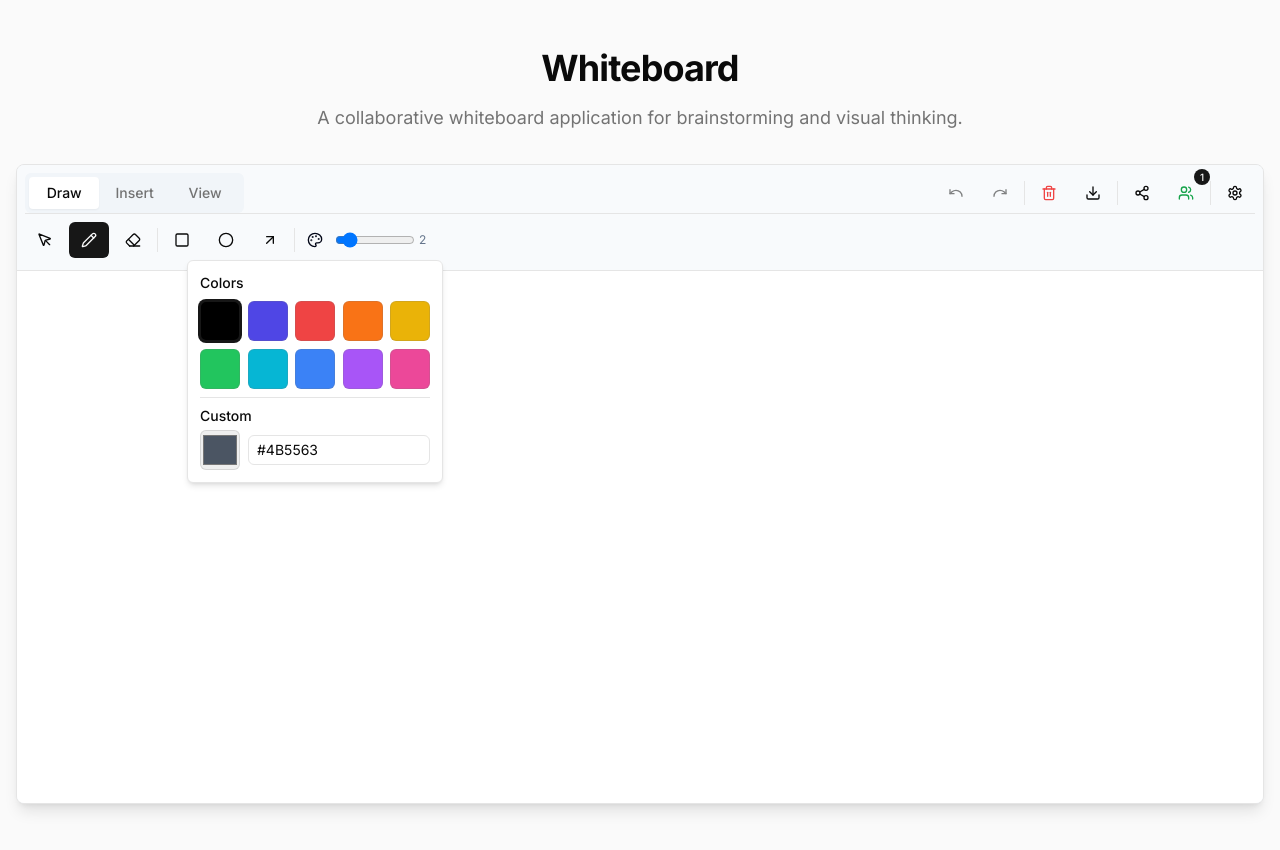
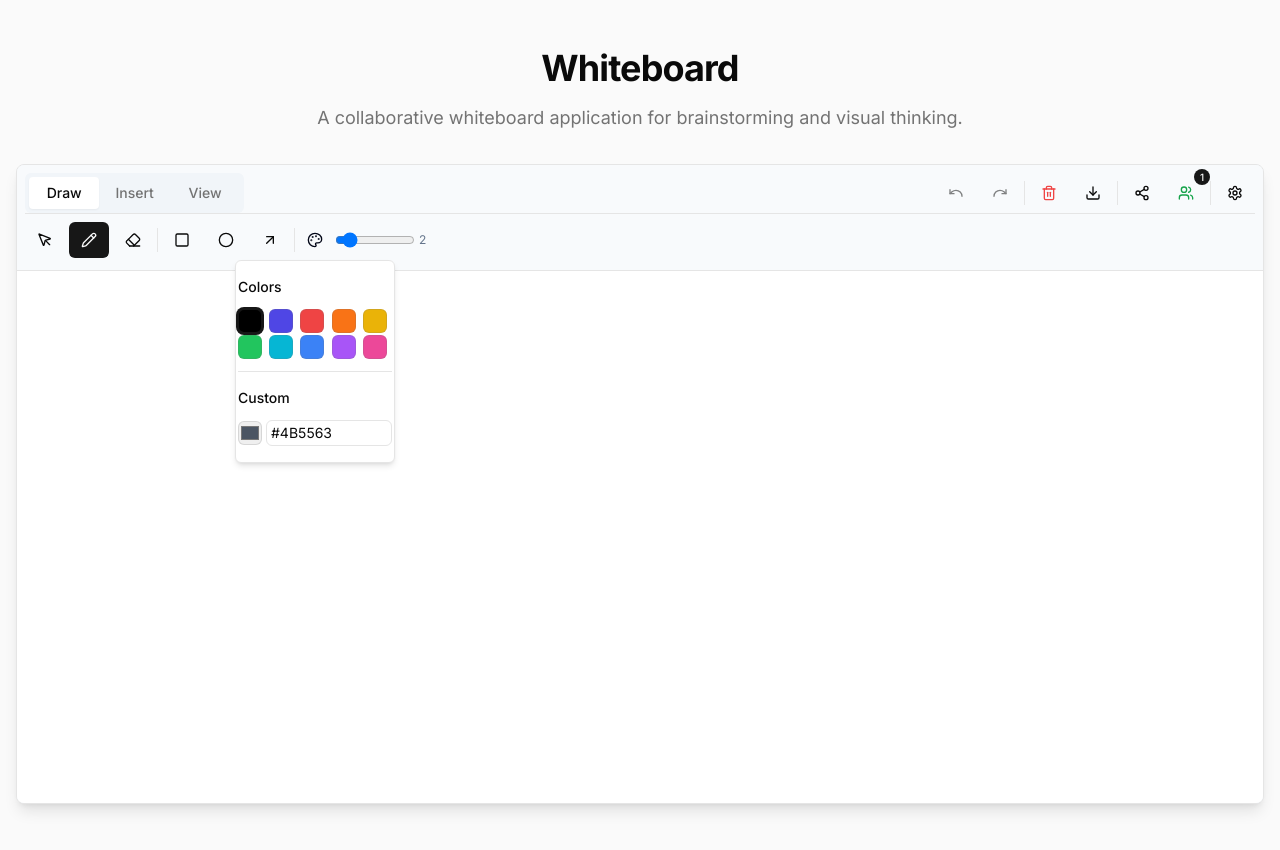
Before and after one commit to nicholaschen09/whiteboard, a Next.js app: page / in a window 1280 px wide. Both pictures are taken after a click on the button 315 px from the left and 240 px from the top of the page. Shown: the top 850 px of the page. Built offline with nearby package versions, Linux system fonts and the light colour scheme.

Commit message:
made colour icons smaller

```diff
--- a/components/color-picker.tsx
+++ b/components/color-picker.tsx
@@ -3,7 +3,7 @@
 import { useState, useEffect } from "react"
 import { Popover, PopoverContent, PopoverTrigger } from "@/components/ui/popover"
 import { Button } from "@/components/ui/button"
-import { Palette } from "lucide-react"
+import { Palette, Check } from "lucide-react"
 import { cn } from "@/lib/utils"
 
 const COLORS = [
@@ -58,63 +58,71 @@ export function ColorPicker({ color, onChange }: ColorPickerProps) {
           <Palette className="h-4 w-4 text-slate-950" />
         </Button>
       </PopoverTrigger>
-      <PopoverContent className="w-64 p-3">
-        <div className="space-y-2">
+      <PopoverContent className="w-40 px-0.5 py-4">
+        <div className="space-y-3">
           <h4 className="text-sm font-medium">Colors</h4>
-          <div className="grid grid-cols-5 gap-2">
+          <div className="grid grid-cols-5 gap-0.5">
             {COLORS.map((c) => (
               <button
                 key={c}
                 className={cn(
-                  "w-10 h-10 rounded-md border border-muted-foreground/20 focus:outline-none focus:ring-2 focus:ring-primary transition-all",
-                  color === c && "ring-2 ring-primary scale-110",
+                  "w-6 h-6 rounded-md border border-muted-foreground/20 focus:outline-none focus:ring-2 focus:ring-primary transition-all relative",
+                  color === c && "ring-2 ring-primary"
                 )}
                 style={{ backgroundColor: c }}
                 onClick={() => {
                   handleColorChange(c)
                   setOpen(false)
                 }}
-              />
+              >
+                {color === c && (
+                  <Check className="w-4 h-4 text-white absolute top-1/2 left-1/2 transform -translate-x-1/2 -translate-y-1/2 drop-shadow-[0_1px_1px_rgba(0,0,0,0.5)]" />
+                )}
+              </button>
             ))}
           </div>
 
           {customColors.length > 0 && (
             <>
               <h4 className="text-sm font-medium mt-4">Custom Colors</h4>
-              <div className="grid grid-cols-5 gap-2">
+              <div className="grid grid-cols-5 gap-0.5">
                 {customColors.map((c) => (
                   <button
                     key={c}
                     className={cn(
-                      "w-10 h-10 rounded-md border border-muted-foreground/20 focus:outline-none focus:ring-2 focus:ring-primary transition-all",
-                      color === c && "ring-2 ring-primary scale-110",
+                      "w-6 h-6 rounded-md border border-muted-foreground/20 focus:outline-none focus:ring-2 focus:ring-primary transition-all relative",
+                      color === c && "ring-2 ring-primary"
                     )}
                     style={{ backgroundColor: c }}
                     onClick={() => {
                       handleColorChange(c)
                       setOpen(false)
                     }}
-                  />
+                  >
+                    {color === c && (
+                      <Check className="w-4 h-4 text-white absolute top-1/2 left-1/2 transform -translate-x-1/2 -translate-y-1/2 drop-shadow-[0_1px_1px_rgba(0,0,0,0.5)]" />
+                    )}
+                  </button>
                 ))}
               </div>
             </>
           )}
 
-          <div className="flex items-center gap-2 mt-3 pt-2 border-t">
+          <div className="flex items-center gap-1 mt-4 pt-4 border-t">
             <div className="flex-1">
-              <h4 className="text-sm font-medium mb-1">Custom</h4>
-              <div className="flex items-center gap-2">
+              <h4 className="text-sm font-medium mb-3">Custom</h4>
+              <div className="flex items-center gap-1">
                 <input
                   type="color"
                   value={color}
                   onChange={(e) => handleColorChange(e.target.value)}
-                  className="w-10 h-10 rounded-md border border-muted-foreground/20 cursor-pointer"
+                  className="w-6 h-6 rounded-md border border-muted-foreground/20 cursor-pointer"
                 />
                 <input
                   type="text"
                   value={color}
                   onChange={(e) => handleColorChange(e.target.value)}
-                  className="flex-1 px-2 py-1 border rounded-md text-sm w-24"
+                  className="flex-1 px-1 py-0.5 border rounded-md text-sm w-20"
                   maxLength={7}
                 />
               </div>
```
